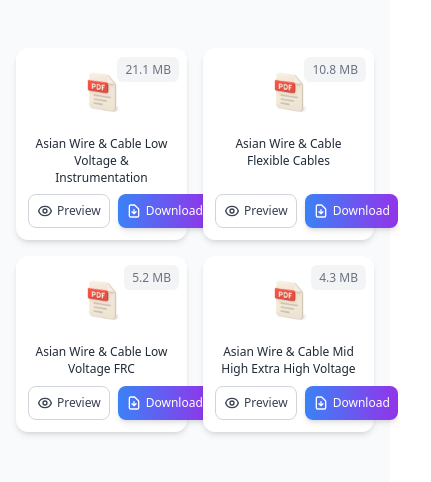
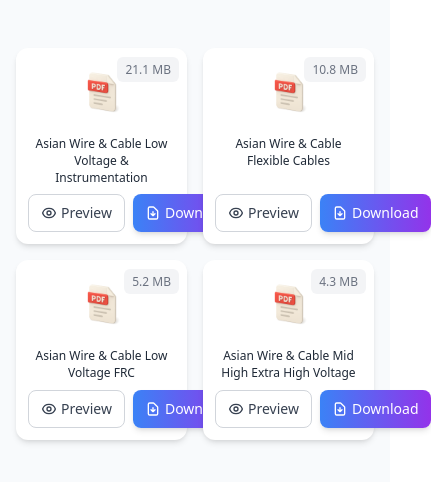
Before and after one commit to kimh4k/pdf_preview, a React (Create React App) app: page / in a window 390 px wide. Shown: the top 482 px of the page, 431 px wide, since content can reach past the window. Built offline with nearby package versions, Linux system fonts and the light colour scheme.

Commit message:
Edit button

```diff
--- a/src/App.tsx
+++ b/src/App.tsx
@@ -153,7 +153,7 @@ const DocumentCard: React.FC<DocumentCardProps> = ({ document: documentItem }) =
       <div className="flex gap-2 md:gap-3">
         <button
           onClick={handlePreview}
-          className="flex-1 py-2 md:py-3 px-2 md:px-4 bg-white border border-gray-300 text-gray-700 rounded-lg hover:bg-gray-50 hover:scale-105 transition-all duration-200 flex items-center justify-center gap-1 md:gap-2 font-medium text-xs md:text-sm"
+          className="flex-1 py-2 md:py-3 px-3 md:px-4 bg-white border border-gray-300 text-gray-700 rounded-lg hover:bg-gray-50 hover:scale-105 transition-all duration-200 flex items-center justify-center gap-1 md:gap-2 font-medium text-sm md:text-sm"
         >
           <EyeIcon />
           Preview
@@ -161,7 +161,7 @@ const DocumentCard: React.FC<DocumentCardProps> = ({ document: documentItem }) =
         <button
           onClick={handleDownload}
           disabled={isDownloading}
-          className={`flex-1 py-2 md:py-3 px-2 md:px-4 bg-gradient-to-r from-blue-500 to-purple-600 text-white rounded-lg hover:from-blue-600 hover:to-purple-700 hover:scale-105 transition-all duration-200 flex items-center justify-center gap-1 md:gap-2 font-medium shadow-md text-xs md:text-sm ${isDownloading ? 'opacity-75 cursor-not-allowed' : ''}`}
+          className={`flex-1 py-2 md:py-3 px-3 md:px-4 bg-gradient-to-r from-blue-500 to-purple-600 text-white rounded-lg hover:from-blue-600 hover:to-purple-700 hover:scale-105 transition-all duration-200 flex items-center justify-center gap-1 md:gap-2 font-medium shadow-md text-sm md:text-sm ${isDownloading ? 'opacity-75 cursor-not-allowed' : ''}`}
         >
           <DownloadIcon />
           {isDownloading ? 'Downloading...' : 'Download'}
```
